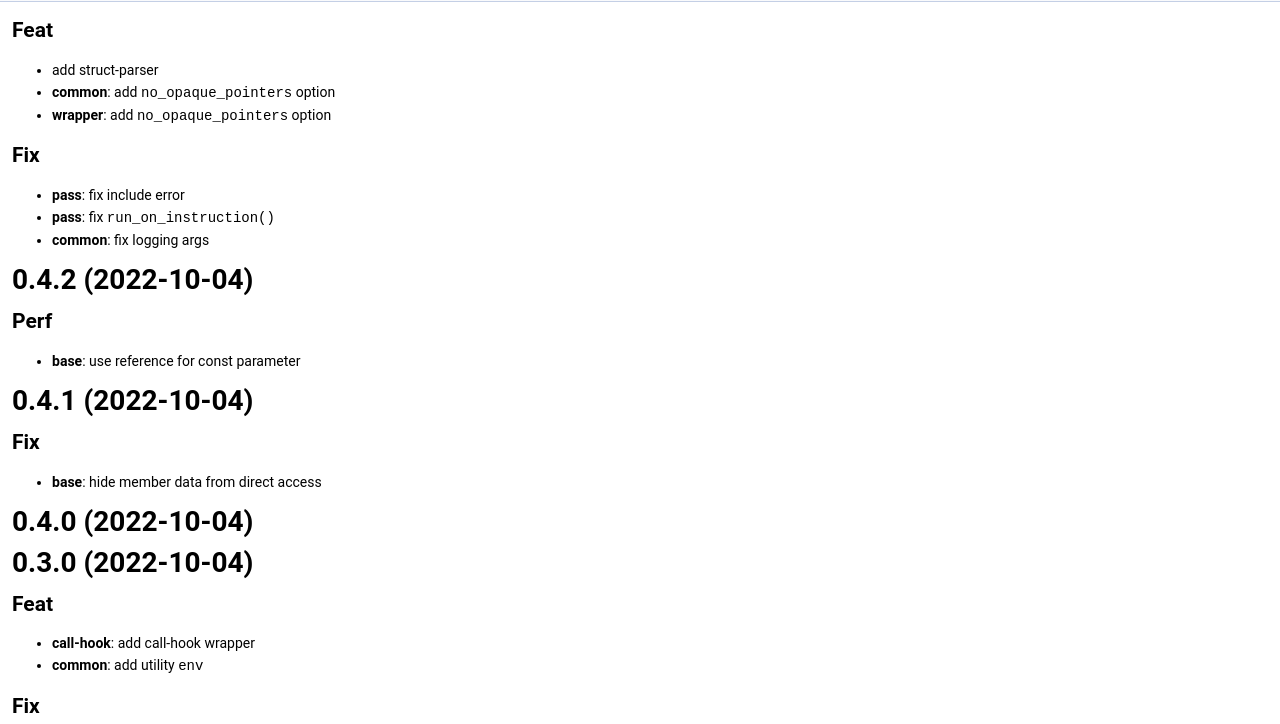
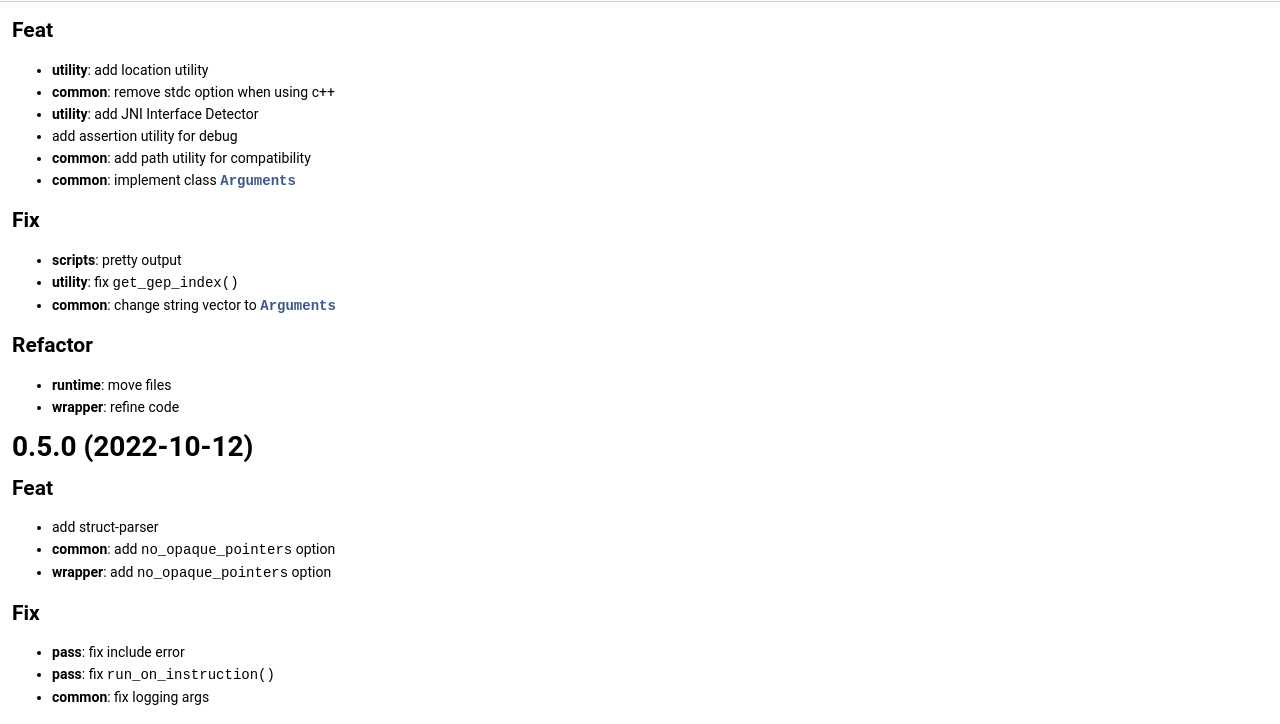
Before and after one commit to liblaf/clang-wrapper, a plain HTML site: page md_CHANGELOG.html in a window 1280 px wide. Shown: the part 150-874 px from the top of the page. Drawn offline with Linux system fonts and the light colour scheme.

Commit message:
Deploying to gh-pages from @ liblaf/clang-wrapper@2fd1051fe939b510067b76a8adaf7e1e1b3d2aee 🚀

```diff
--- a/md_CHANGELOG.html
+++ b/md_CHANGELOG.html
@@ -5,7 +5,7 @@
 <meta http-equiv="X-UA-Compatible" content="IE=11"/>
 <meta name="generator" content="Doxygen 1.9.4"/>
 <meta name="viewport" content="width=device-width, initial-scale=1"/>
-<title>Clang Wrapper: 0.5.0 (2022-10-12)</title>
+<title>Clang Wrapper: 0.6.0 (2022-10-19)</title>
 <link href="tabs.css" rel="stylesheet" type="text/css"/>
 <script type="text/javascript" src="jquery.js"></script>
 <script type="text/javascript" src="dynsections.js"></script>
@@ -62,55 +62,80 @@ $(function() {
 
 </div><!-- top -->
 <div><div class="header">
-  <div class="headertitle"><div class="title">0.5.0 (2022-10-12) </div></div>
+  <div class="headertitle"><div class="title">0.6.0 (2022-10-19) </div></div>
 </div><!--header-->
 <div class="contents">
 <div class="textblock"><h2><a class="anchor" id="autotoc_md1"></a>
+Feat</h2>
+<ul>
+<li><b>utility</b>: add location utility</li>
+<li><b>common</b>: remove stdc option when using c++</li>
+<li><b>utility</b>: add JNI Interface Detector</li>
+<li>add assertion utility for debug</li>
+<li><b>common</b>: add path utility for compatibility</li>
+<li><b>common</b>: implement class <code><a class="el" href="classArguments.html">Arguments</a></code></li>
+</ul>
+<h2><a class="anchor" id="autotoc_md2"></a>
+Fix</h2>
+<ul>
+<li><b>scripts</b>: pretty output</li>
+<li><b>utility</b>: fix <code>get_gep_index()</code></li>
+<li><b>common</b>: change string vector to <code><a class="el" href="classArguments.html">Arguments</a></code></li>
+</ul>
+<h2><a class="anchor" id="autotoc_md3"></a>
+Refactor</h2>
+<ul>
+<li><b>runtime</b>: move files</li>
+<li><b>wrapper</b>: refine code</li>
+</ul>
+<h1><a class="anchor" id="autotoc_md4"></a>
+0.5.0 (2022-10-12)</h1>
+<h2><a class="anchor" id="autotoc_md5"></a>
 Feat</h2>
 <ul>
 <li>add struct-parser</li>
 <li><b>common</b>: add <code>no_opaque_pointers</code> option</li>
 <li><b>wrapper</b>: add <code>no_opaque_pointers</code> option</li>
 </ul>
-<h2><a class="anchor" id="autotoc_md2"></a>
+<h2><a class="anchor" id="autotoc_md6"></a>
 Fix</h2>
 <ul>
 <li><b>pass</b>: fix include error</li>
 <li><b>pass</b>: fix <code>run_on_instruction()</code></li>
 <li><b>common</b>: fix logging args</li>
 </ul>
-<h1><a class="anchor" id="autotoc_md3"></a>
+<h1><a class="anchor" id="autotoc_md7"></a>
 0.4.2 (2022-10-04)</h1>
-<h2><a class="anchor" id="autotoc_md4"></a>
+<h2><a class="anchor" id="autotoc_md8"></a>
 Perf</h2>
 <ul>
 <li><b>base</b>: use reference for const parameter</li>
 </ul>
-<h1><a class="anchor" id="autotoc_md5"></a>
+<h1><a class="anchor" id="autotoc_md9"></a>
 0.4.1 (2022-10-04)</h1>
-<h2><a class="anchor" id="autotoc_md6"></a>
+<h2><a class="anchor" id="autotoc_md10"></a>
 Fix</h2>
 <ul>
 <li><b>base</b>: hide member data from direct access</li>
 </ul>
-<h1><a class="anchor" id="autotoc_md7"></a>
+<h1><a class="anchor" id="autotoc_md11"></a>
 0.4.0 (2022-10-04)</h1>
-<h1><a class="anchor" id="autotoc_md8"></a>
+<h1><a class="anchor" id="autotoc_md12"></a>
 0.3.0 (2022-10-04)</h1>
-<h2><a class="anchor" id="autotoc_md9"></a>
+<h2><a class="anchor" id="autotoc_md13"></a>
 Feat</h2>
 <ul>
 <li><b>call-hook</b>: add call-hook wrapper</li>
 <li><b>common</b>: add utility <code>env</code></li>
 </ul>
-<h2><a class="anchor" id="autotoc_md10"></a>
+<h2><a class="anchor" id="autotoc_md14"></a>
 Fix</h2>
 <ul>
 <li><b>base</b>: fix generated object extension</li>
 <li><b>common</b>: add utility <code>has_link_stage()</code></li>
 <li><b>base</b>: add assertion</li>
 </ul>
-<h2><a class="anchor" id="autotoc_md11"></a>
+<h2><a class="anchor" id="autotoc_md15"></a>
 Refactor</h2>
 <ul>
 <li><b>base</b>: improve file structure</li>
@@ -118,21 +143,21 @@ Refactor</h2>
 <li><b>base</b>: improve extensibility</li>
 <li><b>base</b>: improvements</li>
 </ul>
-<h1><a class="anchor" id="autotoc_md12"></a>
+<h1><a class="anchor" id="autotoc_md16"></a>
 0.2.0 (2022-10-04)</h1>
-<h2><a class="anchor" id="autotoc_md13"></a>
+<h2><a class="anchor" id="autotoc_md17"></a>
 Feat</h2>
 <ul>
 <li><b>base</b>: add <code><a class="el" href="classPassBase.html">PassBase</a></code></li>
 </ul>
-<h2><a class="anchor" id="autotoc_md14"></a>
+<h2><a class="anchor" id="autotoc_md18"></a>
 Fix</h2>
 <ul>
 <li><b>bump</b>: fix "No tag found to do an incremental changelog"</li>
 </ul>
-<h1><a class="anchor" id="autotoc_md15"></a>
+<h1><a class="anchor" id="autotoc_md19"></a>
 0.1.0 (2022-10-02)</h1>
-<h2><a class="anchor" id="autotoc_md16"></a>
+<h2><a class="anchor" id="autotoc_md20"></a>
 Feat</h2>
 <ul>
 <li><b>wrapper</b>: add common utilities </li>
--- a/search/all_0.js
+++ b/search/all_0.js
@@ -1,4 +1,4 @@
 var searchData=
 [
-  ['0_2e5_2e0_20_282022_2d10_2d12_29_0',['0.5.0 (2022-10-12)',['../md_CHANGELOG.html',1,'']]]
+  ['0_2e6_2e0_20_282022_2d10_2d19_29_0',['0.6.0 (2022-10-19)',['../md_CHANGELOG.html',1,'']]]
 ];
--- a/search/pages_0.js
+++ b/search/pages_0.js
@@ -1,4 +1,4 @@
 var searchData=
 [
-  ['0_2e5_2e0_20_282022_2d10_2d12_29_0',['0.5.0 (2022-10-12)',['../md_CHANGELOG.html',1,'']]]
+  ['0_2e6_2e0_20_282022_2d10_2d19_29_0',['0.6.0 (2022-10-19)',['../md_CHANGELOG.html',1,'']]]
 ];
```
Also changed, not shown: pages.html (+1 -1 lines).
